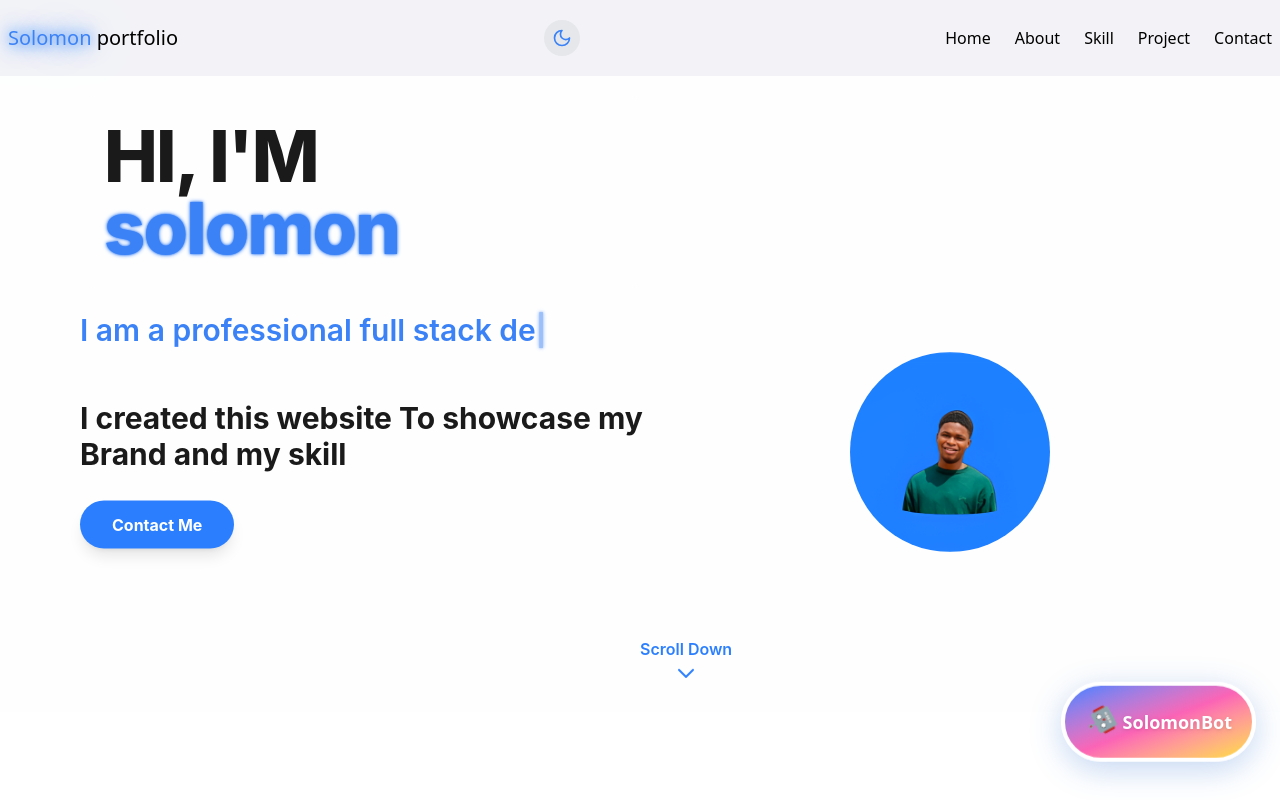
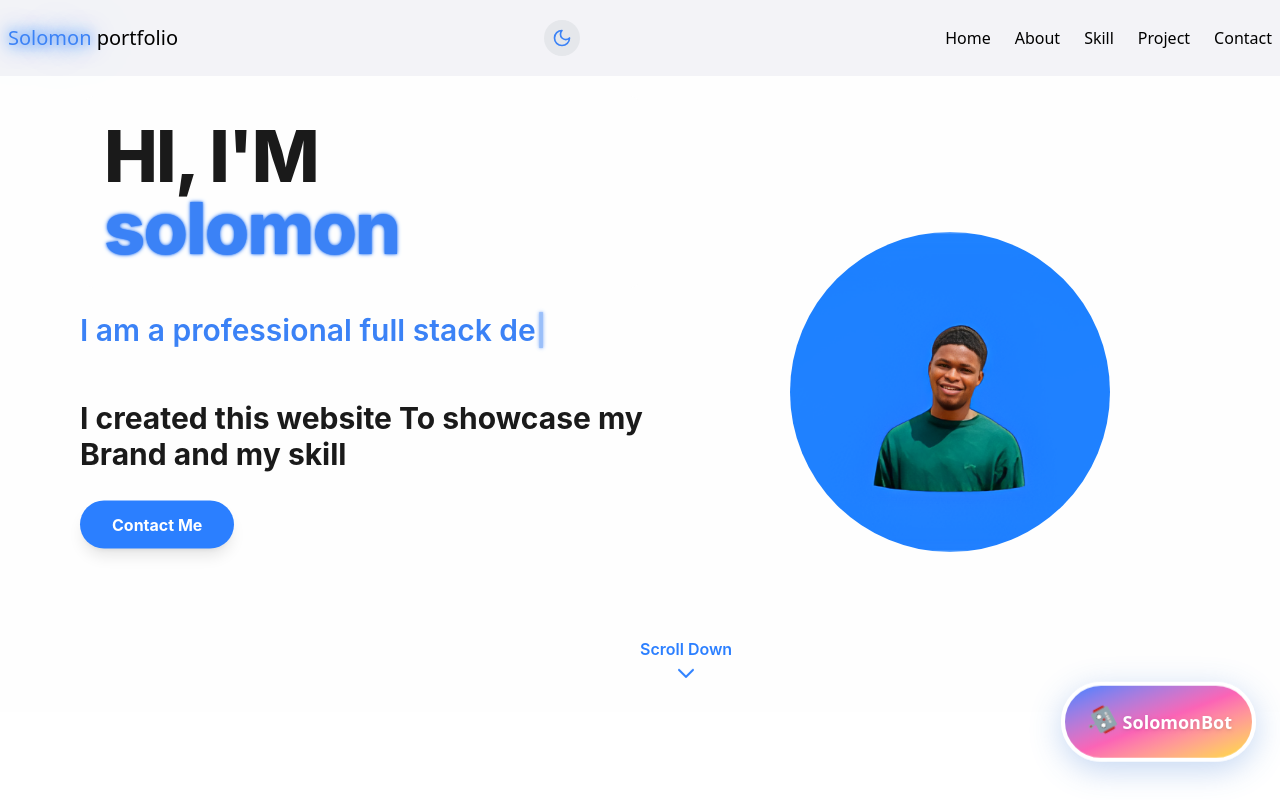
Before and after one commit to iyousojo/Agonixtechsolutions, a React (Vite) app: page / in a window 1280 px wide. Shown: the top 800 px of the page. Built offline with nearby package versions, Linux system fonts and the light colour scheme; grey boxes are pictures that could not be loaded.

Commit message:
making changes

```diff
--- a/src/Bannner.jsx
+++ b/src/Bannner.jsx
@@ -104,9 +104,9 @@ function Banner() {
             src={bgImg}
             alt="solomon"
             style={{
-              width: "200px",      // increased from 240px
-              height: "200px",
-              margin:"auto" ,    // increased from 240px
+              width: "320px",      // increased from 240px
+              height: "320px",
+              margin:"auto",    // increased from 240px
               objectFit: "cover",
               borderRadius: "50%"
             }}
```
